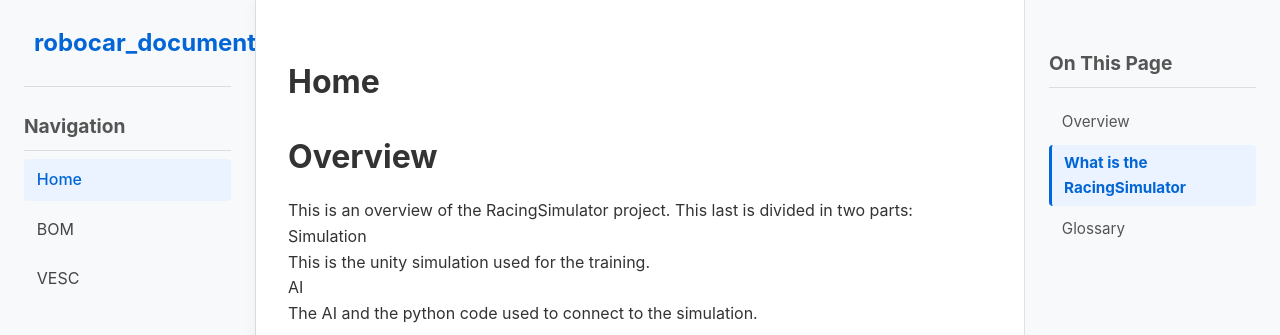
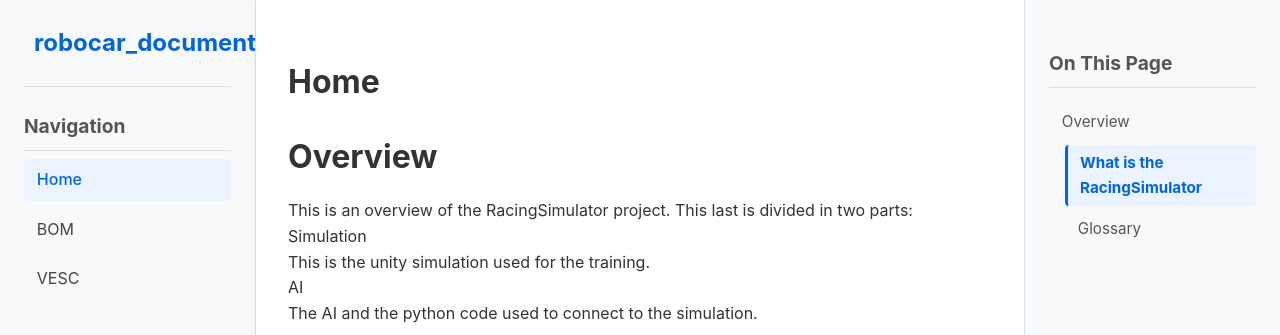
Before and after one commit to Tek5-robocar/robocar_documentation, a Jekyll site: the page built from index.md, in a window 1280 px wide. Shown: the top 335 px of the page. Built offline with Jekyll 4.4.1, drawn with Linux system fonts in a browser that asks for light colours.

```diff
--- a/_layouts/three-column.html
+++ b/_layouts/three-column.html
@@ -131,6 +131,27 @@
       list-style: none;
       padding-left: 0;
     }
+
+    #toc .toc-level-1 {
+      padding-left: 0;
+    }
+
+    #toc .toc-level-2 {
+      padding-left: 1rem;
+    }
+
+    #toc .toc-level-3 {
+      padding-left: 2rem;
+    }
+
+    #toc .toc-level-4 {
+      padding-left: 3rem;
+    }
+
+    #toc .toc-level-5 {
+      padding-left: 4rem;
+    }
+
 
     #toc .toc-list-item {
       position: relative;
```
Also changed, not shown: other parts of _layouts/three-column.html (+2 -0 lines).
